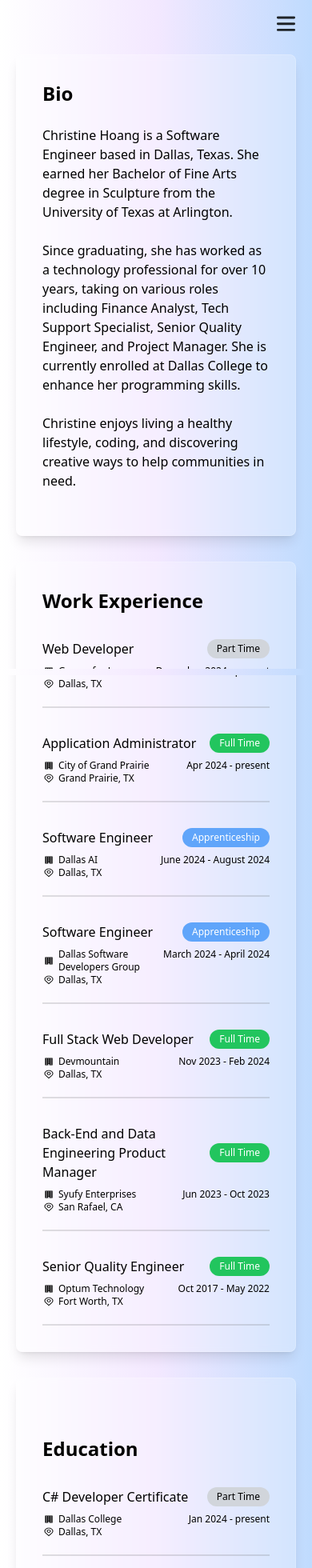
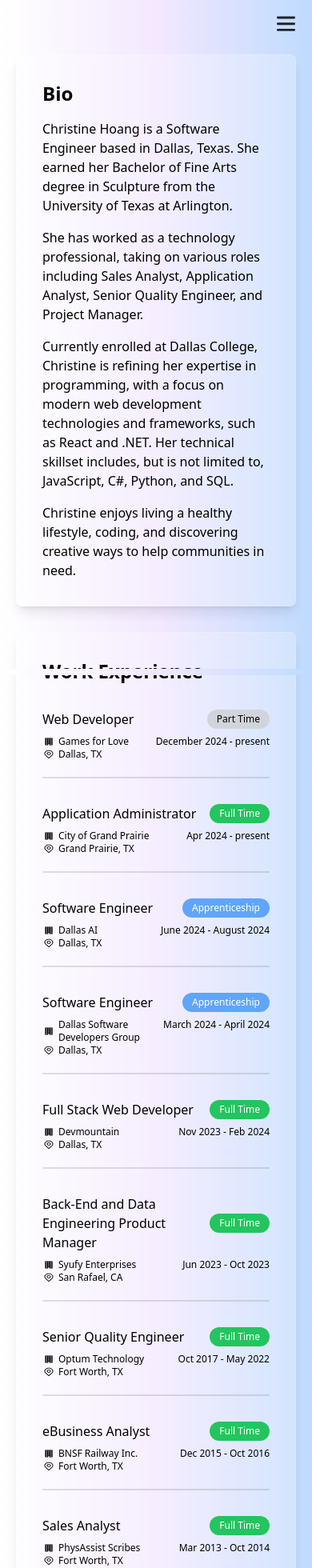
Before and after one commit to XINEXPORT/christinehoangportfolio, a React (Create React App) app: page /about in a window 390 px wide. Shown: the top 1960 px of the page at 80% size. Built offline with nearby package versions, Linux system fonts and the light colour scheme.

Commit message:
bio verbage adjusted

```diff
--- a/src/Details.js
+++ b/src/Details.js
@@ -60,8 +60,9 @@ export const personalDetails = {
   tagline: "I am a Software Engineer based in Dallas",
   img: profile,
   about1: `Christine Hoang is a Software Engineer based in Dallas, Texas. She earned her Bachelor of Fine Arts degree in Sculpture from the University of Texas at Arlington.`,
-  about2: `Since graduating, she has worked as a technology professional for over 10 years, taking on various roles including Finance Analyst, Tech Support Specialist, Senior Quality Engineer, and Project Manager. She is currently enrolled at Dallas College to enhance her programming skills. `,
-  about3: `Christine enjoys living a healthy lifestyle, coding, and discovering creative ways to help communities in need.`,
+  about2: `She has worked as a technology professional, taking on various roles including Sales Analyst, Application Analyst, Senior Quality Engineer, and Project Manager.`,
+  about3: `Currently enrolled at Dallas College, Christine is refining her expertise in programming, with a focus on modern web development technologies and frameworks, such as React and .NET. Her technical skillset includes, but is not limited to, JavaScript, C#, Python, and SQL.`,
+  about4: `Christine enjoys living a healthy lifestyle, coding, and discovering creative ways to help communities in need.`
 };
 
 // Enter your Social Media URLs here
@@ -129,6 +130,22 @@ export const workDetails = [
     Location: "Fort Worth, TX",
     Type: "Full Time",
     Duration: "Oct 2017 - May 2022",
+  },
+  {
+    Position: "eBusiness Analyst",
+    Company: `BNSF Railway Inc.`,
+    Company_Link: "https://bnsf.com/",
+    Location: "Fort Worth, TX",
+    Type: "Full Time",
+    Duration: "Dec 2015 - Oct 2016",
+  },
+  {
+    Position: "Sales Analyst",
+    Company: `PhysAssist Scribes`,
+    Company_Link: "https://www.teamhealth.com/",
+    Location: "Fort Worth, TX",
+    Type: "Full Time",
+    Duration: "Mar 2013 - Oct 2014",
   },
 ];
 
--- a/src/Pages/About.js
+++ b/src/Pages/About.js
@@ -9,9 +9,10 @@ function About() {
         <h1 className="text-2xl text-black md:text-4xl xl:text-5xl xl:leading-tight font-bold">
           Bio
         </h1>
-        <p className="text-black py-6 lg:max-w-3">{personalDetails.about1}</p>
+        <p className="text-black py-4 lg:max-w-3">{personalDetails.about1}</p>
         <p className="text-black lg:max-w-3">{personalDetails.about2}</p>
-        <p className="text-black py-6 lg:max-w-3">{personalDetails.about3}</p>
+        <p className="text-black py-4 lg:max-w-3">{personalDetails.about3}</p>
+        <p className="text-black lg:max-w-3">{personalDetails.about4}</p>
       </section>
       <section className="glass mb-8">
         <h1 className="text-2xl text-black md:text-4xl xl:text-5xl xl:leading-tight font-bold">
```
